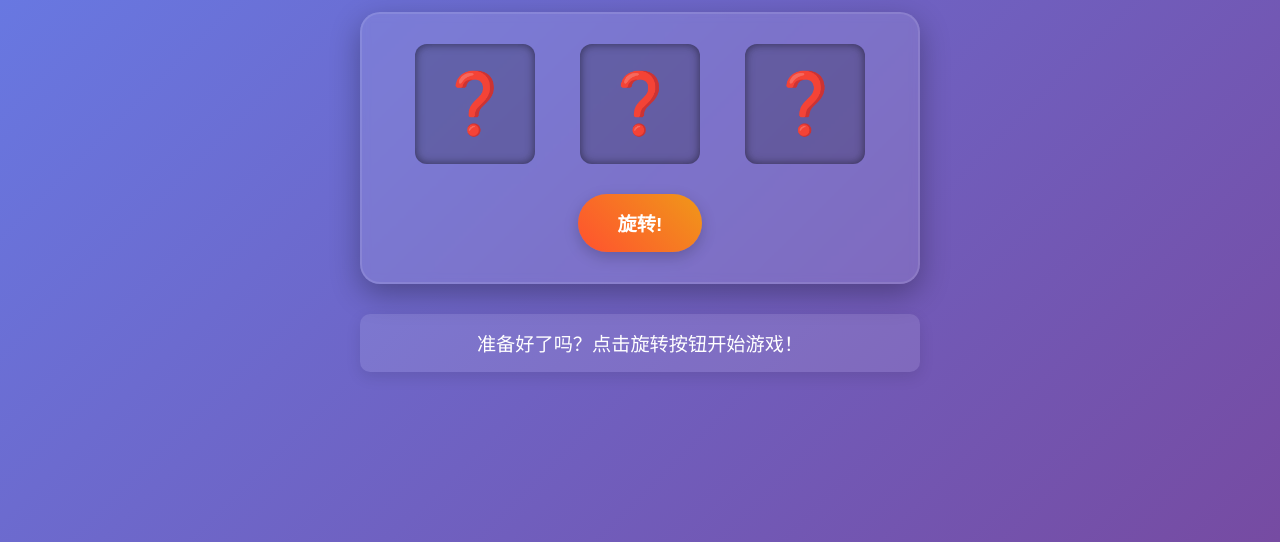
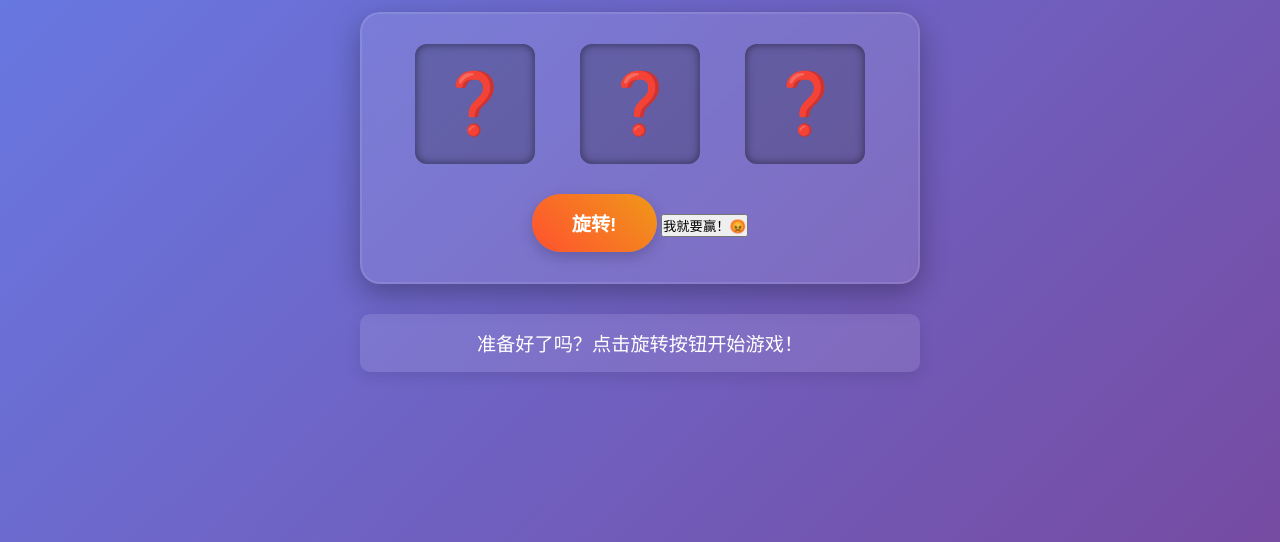
Before and after one commit to hakuduomadata/hakuduomadata.github.io, a plain HTML site: page index4.html in a window 1280 px wide. Shown: the part 258-800 px from the top of the page. Drawn offline with Linux system fonts and the light colour scheme.

Commit message:
Update index4.html

```diff
--- a/index4.html
+++ b/index4.html
@@ -28,6 +28,7 @@
                 </div>
             </div>
             <button id="spin-button">旋转!</button>
+            <button id="win-button" class="win-button">我就要赢！😡</button>
         </div>
         <div class="result" id="result">准备好了吗？点击旋转按钮开始游戏！</div>
     </div>
```
